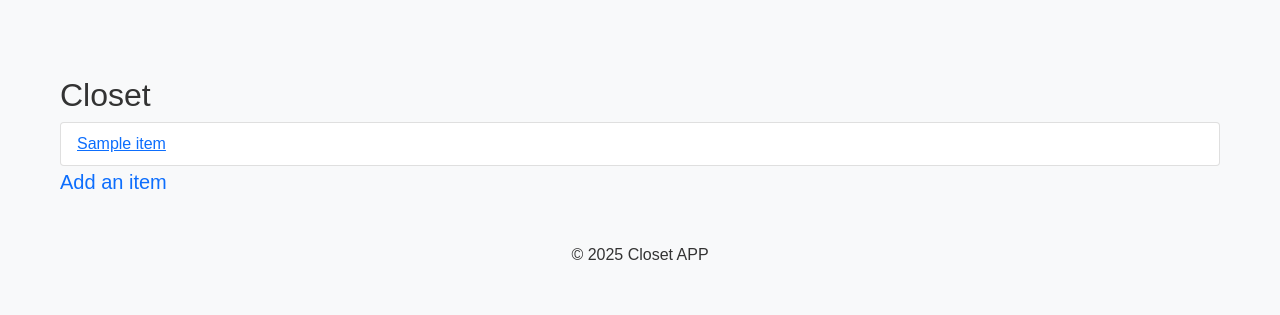
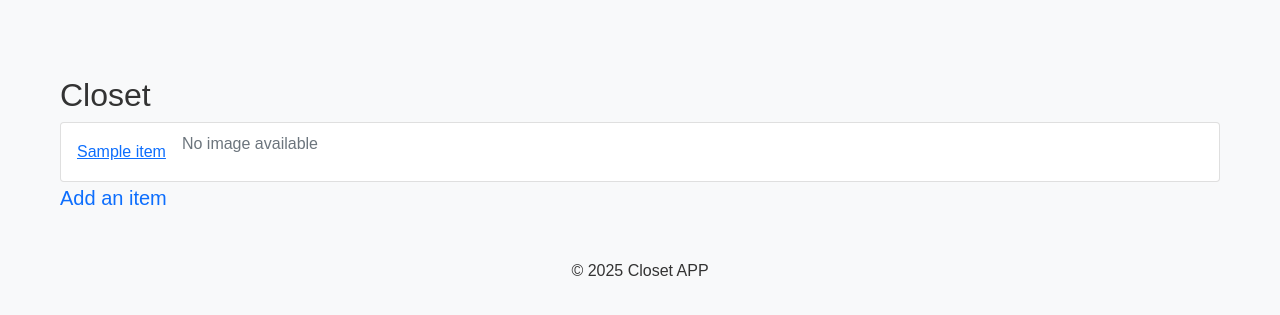
Before and after one commit to bradyp19/Clothing-Library, a Django app: template closet/templates/closet/closet_index.html in a window 1280 px wide. Shown: the top 315 px of the page. Run offline with Django 4.2, Linux system fonts and the light colour scheme; the template is opened without the code that fills it: most values are stand-ins (such as "Sample title", 1, 10 or a date in 2020).

Commit message:
added images to html

```diff
--- a/closet/templates/closet/closet_index.html
+++ b/closet/templates/closet/closet_index.html
@@ -8,9 +8,17 @@
       {% if items_in_closet %}
           <ul class = "list-group">
           {% for item in items_in_closet %}
-            <li class = "list-group-item">
-                <a href="{% url 'closet:item_detail' item.id %}">{{ item.item_name }}</a>
-            </li>
+                <li class="list-group-item d-flex align-items-center">
+                    <a href="{% url 'closet:item_detail' item.id %}" class="me-3">{{ item.item_name }}</a>
+
+                    {% with item.images.first as first_image %}
+                        {% if first_image %}
+                            <img src="{{ first_image.image.url }}" alt="{{ item.item_name }}" class="img-thumbnail" style="max-width: 200px;">
+                        {% else %}
+                            <p class="text-muted">No image available</p>
+                        {% endif %}
+                    {% endwith %}
+                </li>
           {% endfor %}
           </ul>
       {% else %}
```
Also changed, not shown: closet/templates/closet/item_detail.html (+9 -0 lines).
